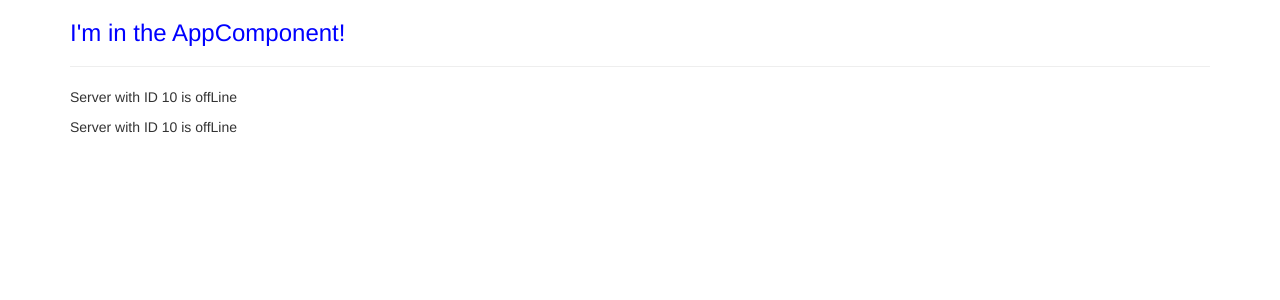
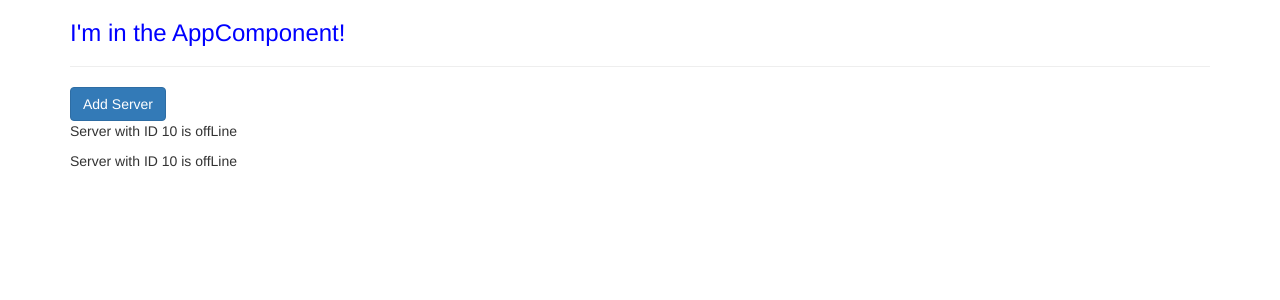
Before and after one commit to juliezimmer/first-angular6-project, an Angular app: page / in a window 1280 px wide. Shown: the top 300 px of the page. Built offline with nearby package versions, Linux system fonts and the light colour scheme.

Commit message:
added property binding to a button on the DOM

```diff
--- a/src/app/server/server.component.html
+++ b/src/app/server/server.component.html
@@ -1,2 +1,2 @@
 
-<p> Server with ID {{ serverId }} is {{ serverStatus }}  </p>
+<p> Server with ID {{ serverId }} is {{ getServerStatus() }}  </p>
--- a/src/app/servers/servers.component.html
+++ b/src/app/servers/servers.component.html
@@ -1,2 +1,9 @@
+<!-- Button allows user to add a server
+     This is done using property binding.
+     The disabled attribute is being used to disable the button.
+     [disabled]="!allowNewServer" binds the 'Add Server' button to the allowNewServer property in the ServersComponent class.
+-->
+<button class="btn btn-primary" [disabled]="!allowNewServer"> Add Server </button>
+
 <app-server></app-server>
 <app-server></app-server>
--- a/src/app/servers/servers.component.ts
+++ b/src/app/servers/servers.component.ts
@@ -1,18 +1,22 @@
 import { Component, OnInit } from '@angular/core';
 
 @Component({
-   // using a selector that is an attribute
-   // selector: '[app-servers]',
-   // using a selector that is a class
    selector: '.app-servers',
-   template: `
-      <app-server></app-server>
-      <app-server></app-server>`,
+   templateUrl: './servers.component.html',
    styleUrls: ['./servers.component.css']
 })
 export class ServersComponent implements OnInit {
+   // adding new property to the class and related to the 'Add Server' button.
+   // when set to false, the button is not functional and the user won't be able to add a server.
+   allowNewServer = false;
 
-   constructor() { }
+   // The constructor is a method that is executed at the time that Angular creates the component.
+   constructor() {
+      // after 2 seconds, setTimeout un-disables the 'Add Server' button.
+      setTimeout( () => {
+         this.allowNewServer = true;
+      } ,2000);
+   }
 
    ngOnInit() {
   }
```
